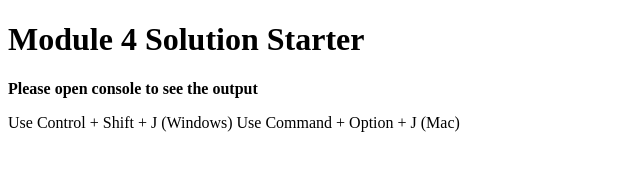
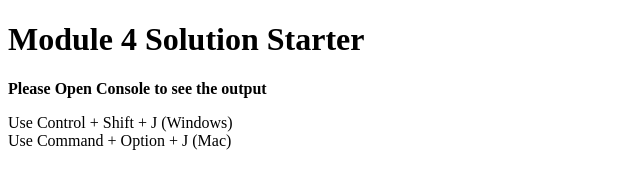
Before and after one commit to hritik-007/module4_sol, a plain HTML site: page index.html in a window 1280 px wide. Shown: the whole page, without its empty margins (0-640 px from the left). Drawn offline with Linux system fonts and the light colour scheme.

Commit message:
Update index.html

```diff
--- a/index.html
+++ b/index.html
@@ -11,8 +11,7 @@
 </head>
 <body>
   <h1>Module 4 Solution Starter</h1>
-  <p><strong>Please open console to see the output</strong></p>
-  <p1>Use Control + Shift + J (Windows)</p1>
-  <p2>Use Command + Option + J (Mac)</p2>
+  <p><strong>Please Open Console to see the output</strong></p>
+  <p1>Use Control + Shift + J (Windows)<br>Use Command + Option + J (Mac)</p1>
 </body>
 </html>
```
